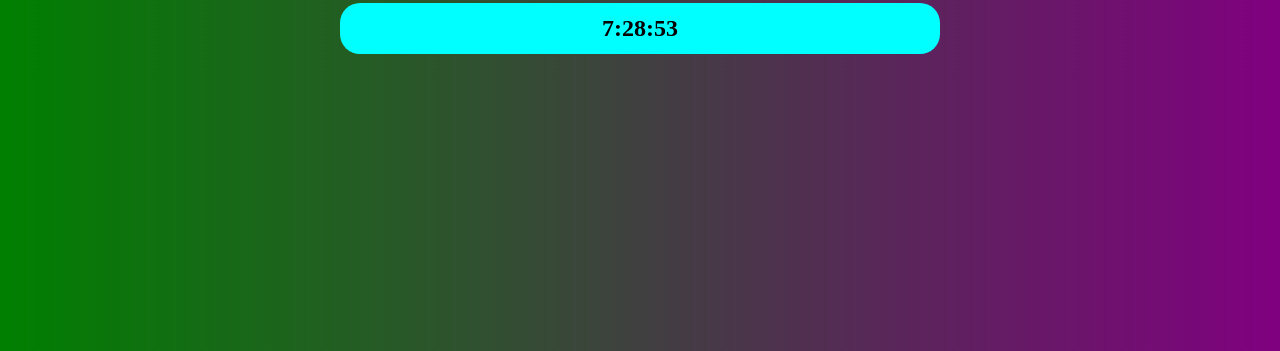
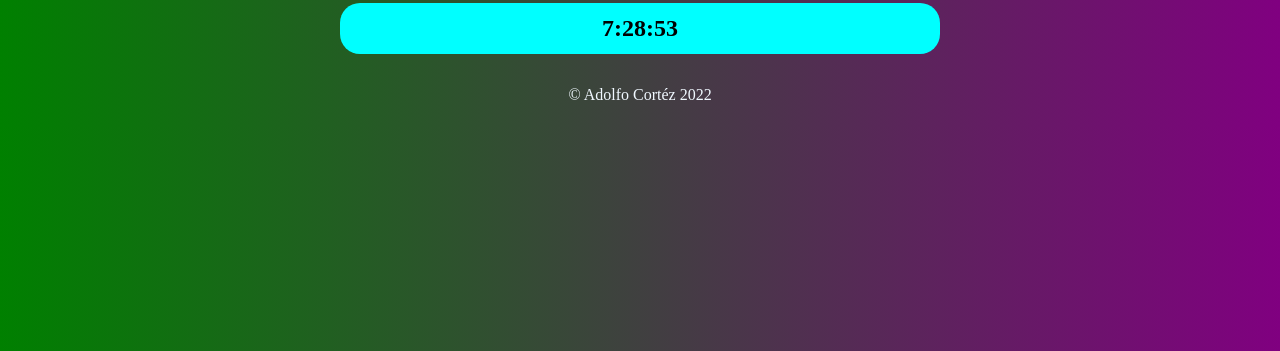
Before and after one commit to AdolDeveloper/Fecha_Hora, a plain HTML site: page index.html in a window 1280 px wide. Shown: the part 449-800 px from the top of the page. Drawn offline with nearby package versions, Linux system fonts and the light colour scheme.

Commit message:
Update index.html

```diff
--- a/index.html
+++ b/index.html
@@ -50,7 +50,7 @@
     <h1 class="title">Hora</h1>
     <h2 id="HoraActual" style=" border-radius: 20px; text-align: center; background-color: cyan; width: 80%; max-width: 600px; margin: 1em auto; padding: .5em 0;"></h2>
 </div>
-
+<footer style="font-family: 'Times New Roman', Times, serif; color: aliceblue; border-radius: 20px; text-align: center; width: 80%; max-width: 600px; margin: 1em auto; padding: .5em 0;">© Adolfo Cortéz 2022</footer>
 <script src="main.js"></script>
 </body>
 </html>
```
